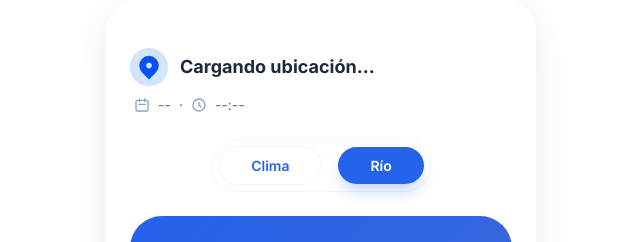
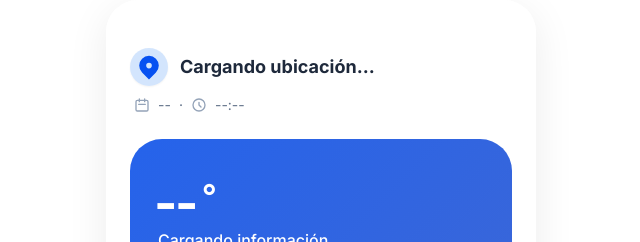
Before and after one commit to cimha-beta/front-end-cimha, a plain HTML site: page resultado-del-dia.html in a window 1280 px wide. Shown: the top 242 px of the page, without its empty margins (319-959 px from the left). Drawn offline with nearby package versions, Linux system fonts and the light colour scheme.

Commit message:
fix: Eliminar elementos inecesarios en la pnatalla de resultados del dia

```diff
--- a/resultado-del-dia.html
+++ b/resultado-del-dia.html
@@ -60,20 +60,6 @@
             </header>
 
             <!-- ============================================ -->
-            <!-- CATEGORY SELECTOR - Botones Clima/Río       -->
-            <!-- ============================================ -->
-            <section class="category-selector-wrapper w-full flex justify-center px-6 mt-4">
-                <div class="category-selector">
-                    <button class="toggle-btn toggle-btn-inactive" id="btn-clima" type="button">
-                        Clima
-                    </button>
-                    <button class="toggle-btn toggle-btn-active" id="btn-rio" type="button">
-                        Río
-                    </button>
-                </div>
-            </section>
-
-            <!-- ============================================ -->
             <!-- HERO WEATHER CARD - Banner azul grande      -->
             <!-- ============================================ -->
             <section class="weather-gradient">
@@ -83,12 +69,6 @@
                     <div class="weather-temp">
                         <span id="temp-actual" class="temp-number">--</span>
                         <span class="temp-degree">°</span>
-                        <!-- CONTENEDOR DEL VIDEO -->
-                        <div id="video-estado-cielo" class="weather-video-container">
-                            <video id="video-clima" muted autoplay loop playsinline>
-                                <source id="video-source" src="" type="video/mp4">
-                            </video>
-                        </div>
                     </div>
                     <p id="estado-cielo" class="weather-sky">Cargando información...</p>
                 </div>
```
